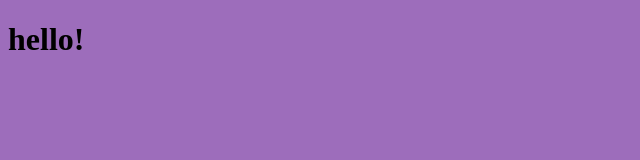
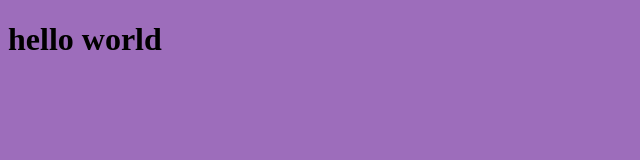
Before and after one commit to noa240/my-project, a plain HTML site: page index.html in a window 1280 px wide. Shown: the whole page, without its empty margins (0-640 px from the left). Drawn offline with Linux system fonts and the light colour scheme.

Commit message:
another word

```diff
--- a/index.html
+++ b/index.html
@@ -7,6 +7,6 @@
     <title>Document</title>
 </head>
 <body>
-  <h1>hello!</h1>
+  <h1>hello world</h1>
 </body>
 </html>
```
